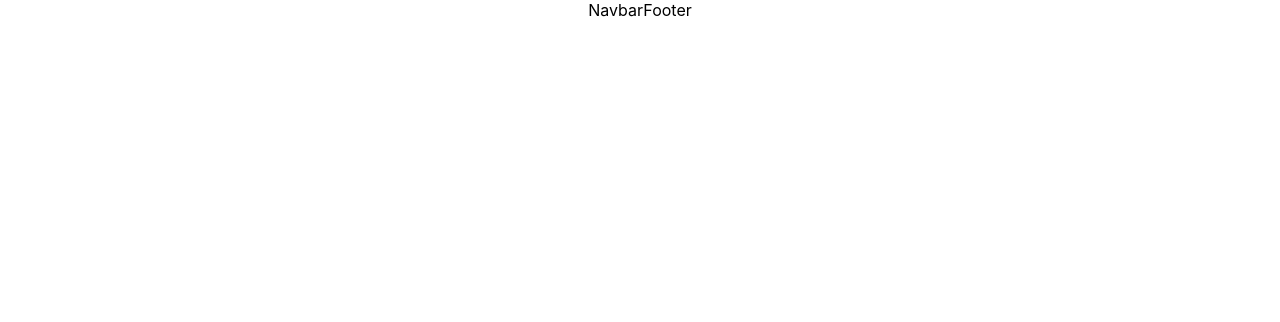
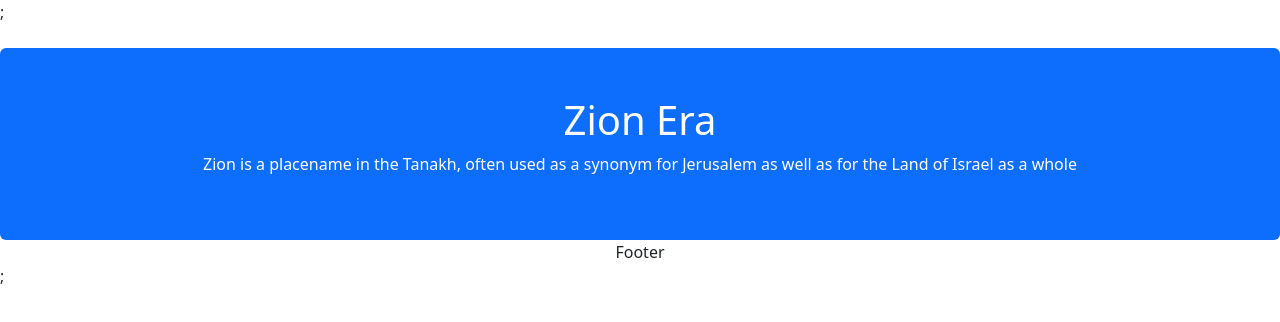
Before and after one commit to nbkoteshpi/zionera, a React (Create React App) app: page / in a window 1280 px wide. Shown: the top 322 px of the page. Built offline with nearby package versions, Linux system fonts and the light colour scheme.

Commit message:
added bootstrap

```diff
--- a/public/index.html
+++ b/public/index.html
@@ -25,6 +25,12 @@
       Learn how to configure a non-root public URL by running `npm run build`.
     -->
     <title>React App</title>
+    <link
+  href="https://cdn.jsdelivr.net/npm/bootstrap@5.3.3/dist/css/bootstrap.min.css"
+  rel="stylesheet"
+  integrity="sha384-QWTKZyjpPEjISv5WaRU9OFeRpok6YctnYmDr5pNlyT2bRjXh0JMhjY6hW+ALEwIH"
+  crossorigin="anonymous"
+></link>;
   </head>
   <body>
     <noscript>You need to enable JavaScript to run this app.</noscript>
@@ -39,5 +45,11 @@
       To begin the development, run `npm start` or `yarn start`.
       To create a production bundle, use `npm run build` or `yarn build`.
     -->
+    <link
+    href="https://cdn.jsdelivr.net/npm/bootstrap@5.3.3/dist/css/bootstrap.min.css"
+    rel="stylesheet"
+    integrity="sha384-QWTKZyjpPEjISv5WaRU9OFeRpok6YctnYmDr5pNlyT2bRjXh0JMhjY6hW+ALEwIH"
+    crossorigin="anonymous"
+  ></link>;
   </body>
 </html>
--- a/src/components/dashboard/navbar.tsx
+++ b/src/components/dashboard/navbar.tsx
@@ -1,6 +1,16 @@
 import React from "react";
 
 const Navabar = () => {
-  return <>Navbar</>;
+  return (
+    <>
+      <div className="mt-4 p-5 bg-primary text-white rounded">
+        <h1>Zion Era</h1>
+        <p>
+          Zion is a placename in the Tanakh, often used as a synonym for
+          Jerusalem as well as for the Land of Israel as a whole
+        </p>
+      </div>
+    </>
+  );
 };
 export default Navabar;
```
Also changed, not shown: package.json (+7 -3 lines), src/index.js (+6 -6 lines).
